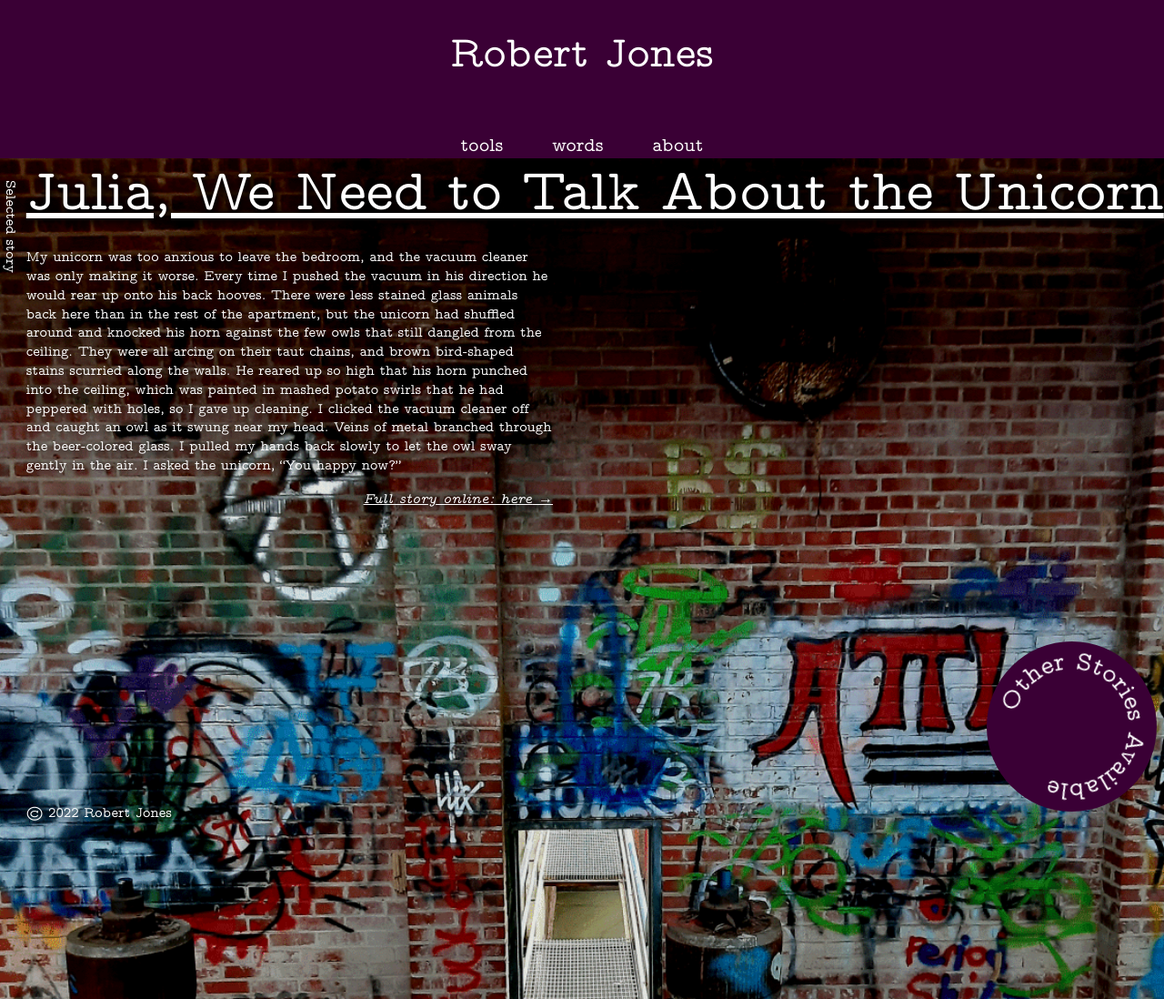
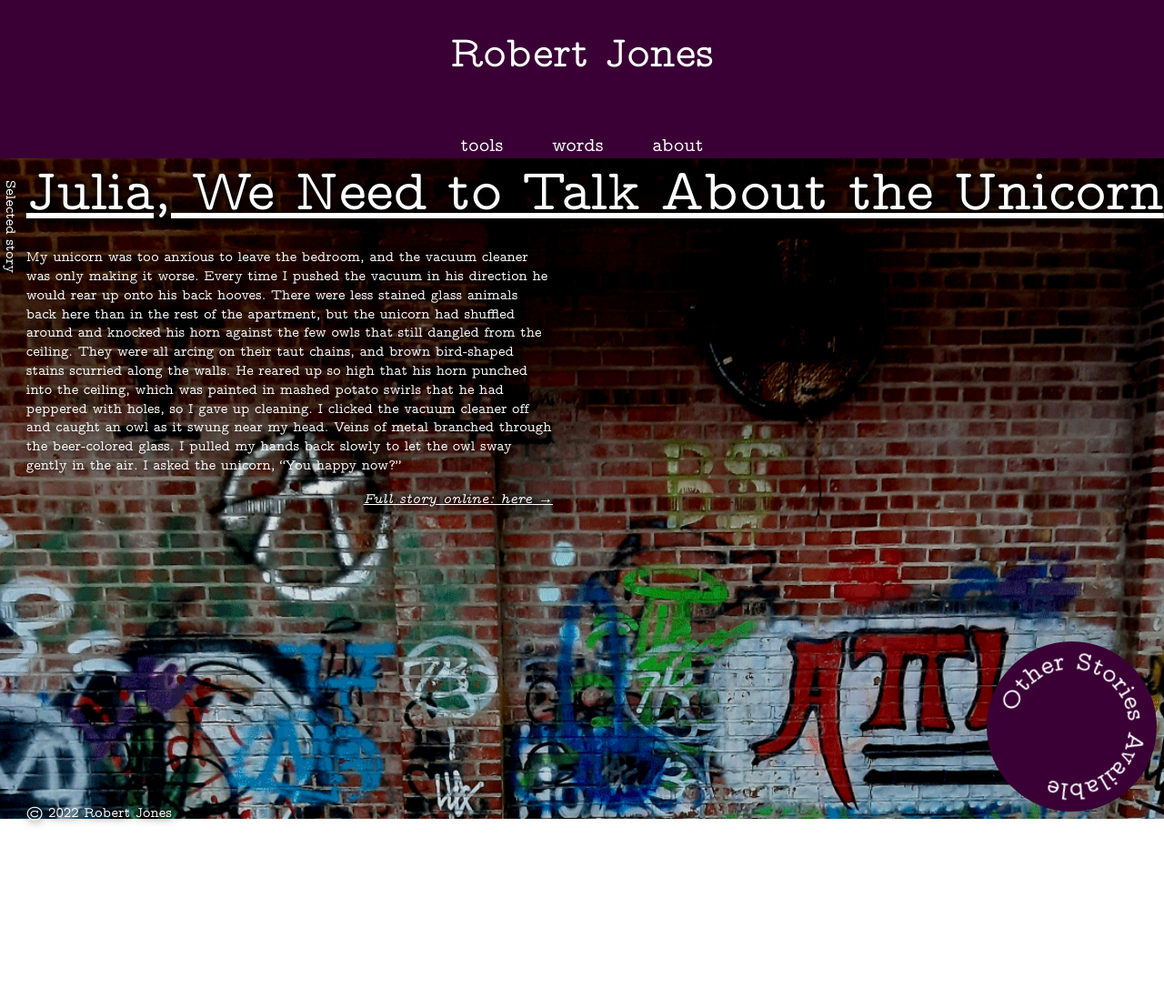
Before and after one commit to rjjiii/rjjiii.github.io, a Jekyll site: the page index.html, which Jekyll copies as it is, in a window 1280 px wide. Shown: the whole page at 91% size. Built offline with Jekyll 4.4.1, drawn with Linux system fonts in a browser that asks for light colours.

Commit message:
Update index.html

```diff
--- a/index.html
+++ b/index.html
@@ -35,7 +35,7 @@
 }
 @media screen{
 
-body, html {
+body {
 	background:black;
 	background-size: cover;
 	background-image: url("bg.png");
```
Also changed, not shown: other parts of index.html (+1 -1 lines).
